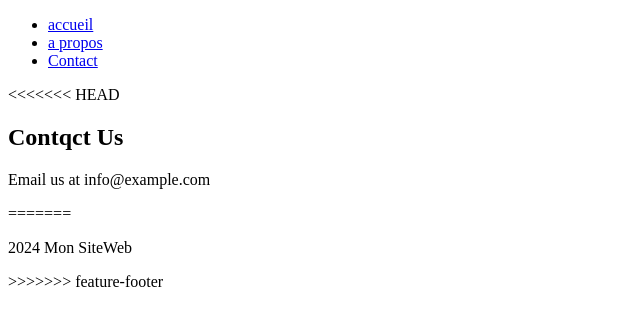
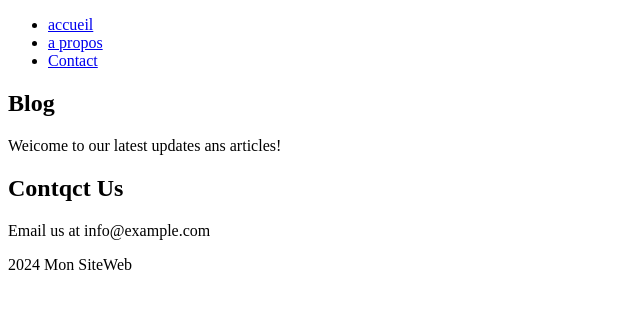
Before and after one commit to youxcou/testing, a plain HTML site: page index.html in a window 1280 px wide. Shown: the whole page, without its empty margins (0-640 px from the left). Drawn offline with Linux system fonts and the light colour scheme.

Commit message:
resolved

```diff
--- a/index.html
+++ b/index.html
@@ -13,15 +13,16 @@
             <li><a href="#contact">Contact</a></li>
         </ul>
     </nav>
+    <section>
+        <h2>Blog</h2>
+        <p>Weicome to our latest updates ans articles!</p>
+    </section>
 </body>
 <footer>
-<<<<<<< HEAD
     <section>
         <h2>Contqct Us</h2>
         <p>Email us at info@example.com</p>
     </section>
-=======
     <p>2024 Mon  SiteWeb</p>
->>>>>>> feature-footer
 </footer>
 </html>
```
